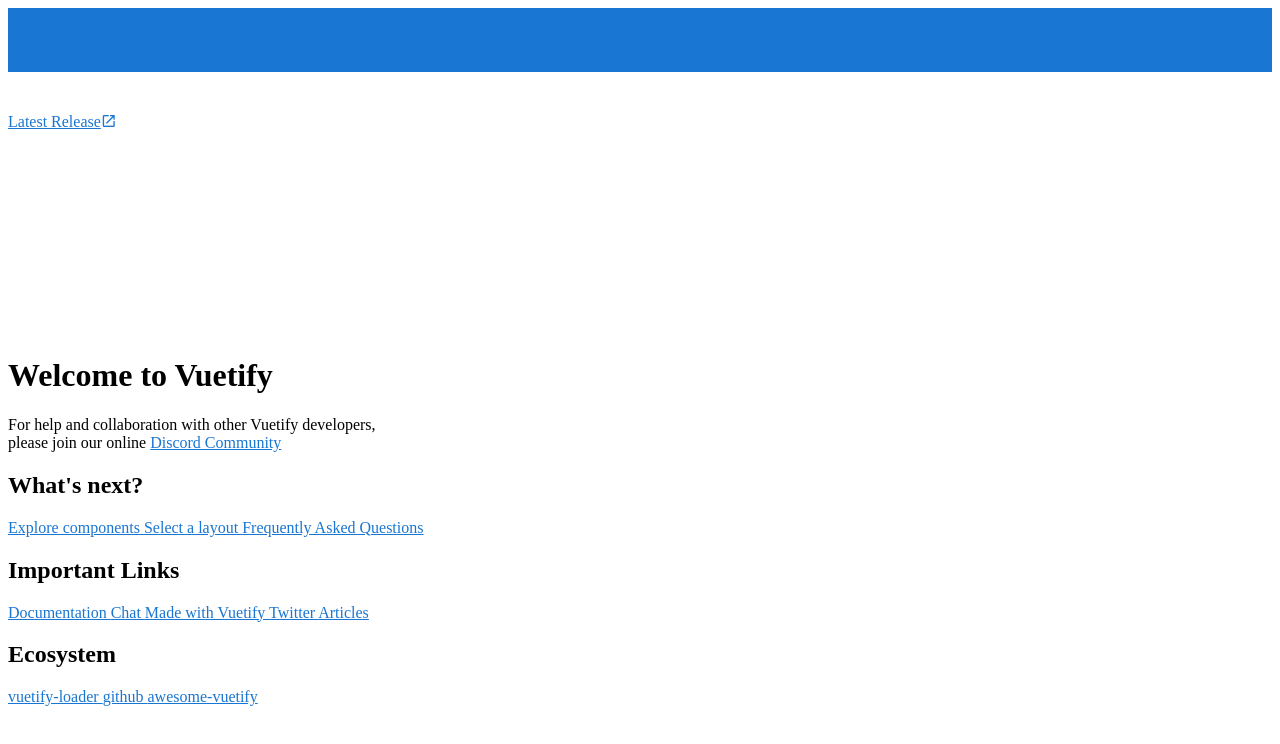
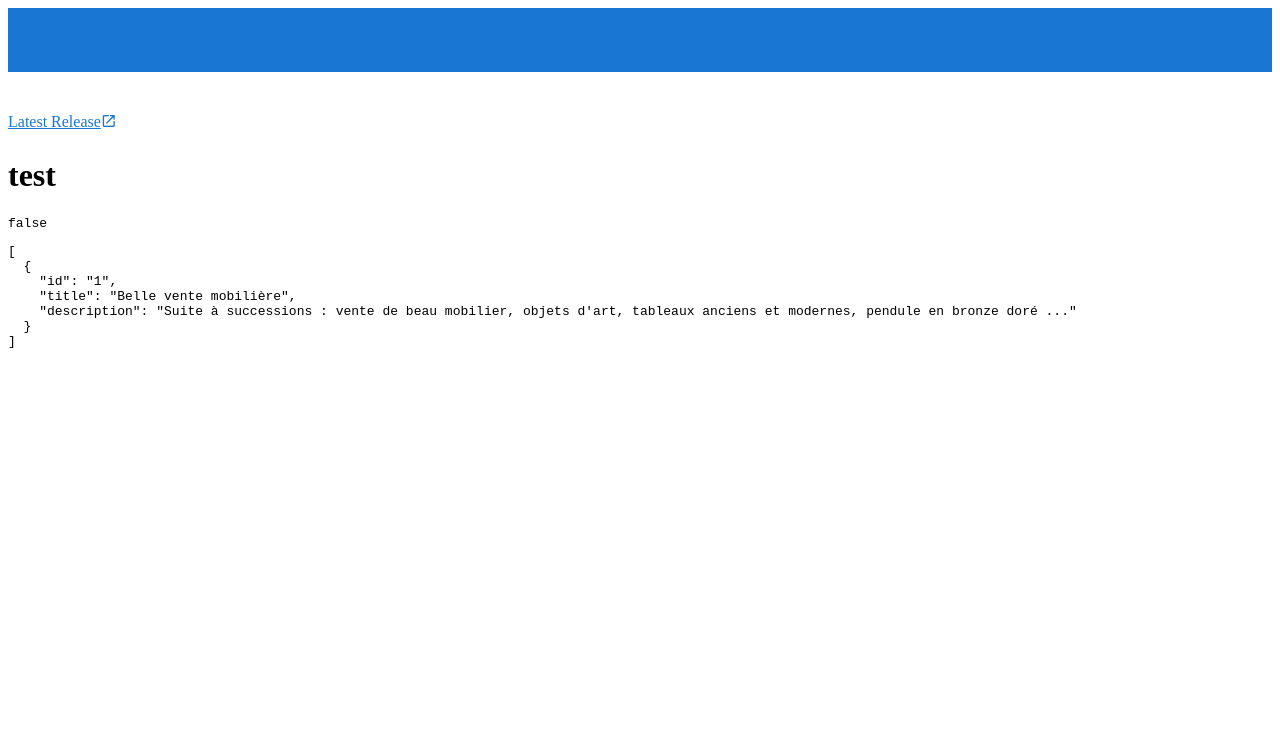
Before and after one commit to PierreTsia/padawan-trial, a Vue app: page / in a window 1280 px wide. Shown: the top 744 px of the page. Built offline with nearby package versions, Linux system fonts and the light colour scheme; data requests are answered from the project's data file; grey boxes are pictures that could not be loaded.

Commit message:
:construction: :sparkles: fetch sales onMounted hook :white_check_mark: home.spec.ts

```diff
--- a/package.json
+++ b/package.json
@@ -11,9 +11,11 @@
   },
   "dependencies": {
     "@vue/composition-api": "^1.0.0-beta.11",
+    "axios": "^0.20.0",
     "core-js": "^3.6.4",
     "eslint": "^7.1.0",
     "eslint-plugin-vue": "^6.2.2",
+    "flush-promises": "^1.0.2",
     "json-server": "^0.16.1",
     "vue": "^2.6.11",
     "vuetify": "^2.2.11"
--- a/src/App.vue
+++ b/src/App.vue
@@ -34,20 +34,20 @@
     </v-app-bar>
 
     <v-main>
-      <HelloWorld />
+      <Home />
     </v-main>
   </v-app>
 </template>
 
 <script lang="ts">
 import Vue from "vue";
-import HelloWorld from "./components/HelloWorld.vue";
+import Home from "./views/Home.vue";
 
 export default Vue.extend({
   name: "App",
 
   components: {
-    HelloWorld
+    Home
   },
 
   data: () => ({
--- /dev/null
+++ b/src/composables/useFetchSales.ts
@@ -0,0 +1,30 @@
+import { reactive, ref, toRefs } from "@vue/composition-api";
+import { Sale, SaleItem, SaleInput } from "@/models/index.model";
+import axios from "axios";
+type FetchSalesState = {
+  isLoading: boolean;
+  sales: Sale[];
+  error: any;
+};
+
+export const useFetchSales = () => {
+  const BASE_URL = "http://localhost:3000";
+  const state: FetchSalesState = reactive({
+    isLoading: false,
+    sales: [],
+    error: null
+  });
+
+  const fetchSales = async () => {
+    state.isLoading = true;
+    try {
+      const { data } = await axios.get(`${BASE_URL}/sales`);
+      state.sales = data.map((saleInput: SaleInput) => new Sale(saleInput));
+    } catch (e) {
+      state.error = e;
+    }
+    state.isLoading = false;
+  };
+
+  return { ...toRefs(state), fetchSales };
+};
--- /dev/null
+++ b/src/models/index.model.ts
@@ -0,0 +1,29 @@
+export interface SaleInput {
+  id: string | number;
+  title: string;
+  description: string;
+}
+
+interface SaleItemInput extends SaleInput {
+  saleId: string;
+}
+
+export class Sale {
+  // todo better type
+  private id: string;
+  private title: string;
+  private description: string;
+  constructor(saleInput: SaleInput) {
+    this.id = `${saleInput.id}`;
+    this.title = saleInput.title;
+    this.description = saleInput.description;
+  }
+}
+
+export class SaleItem extends Sale {
+  private saleId: string;
+  constructor(obj: SaleItemInput) {
+    super(obj);
+    this.saleId = obj.saleId;
+  }
+}
--- a/src/views/Home.vue
+++ b/src/views/Home.vue
@@ -1,16 +1,25 @@
 <template>
   <div class="home">
-    <HelloWorld msg="Welcome to Your Vue.js App" />
+    <h1>test</h1>
+    <pre>{{ isLoading }}</pre>
+    <pre>{{ sales }}</pre>
+    <pre>{{ error }}</pre>
   </div>
 </template>
 
 <script lang="ts">
-import HelloWorld from "@/components/HelloWorld.vue";
-import { defineComponent } from "@vue/composition-api";
+import { defineComponent, onMounted } from "@vue/composition-api";
+import { useFetchSales } from "@/composables/useFetchSales";
+
 const Home = defineComponent({
   name: "Home",
-  components: {
-    HelloWorld
+  components: {},
+  setup() {
+    const { isLoading, sales, fetchSales, error } = useFetchSales();
+    onMounted(async () => {
+      await fetchSales();
+    });
+    return { isLoading, sales, error };
   }
 });
 
```
Also changed, not shown: 2 other files (tests, documents, lock files or other folders).
